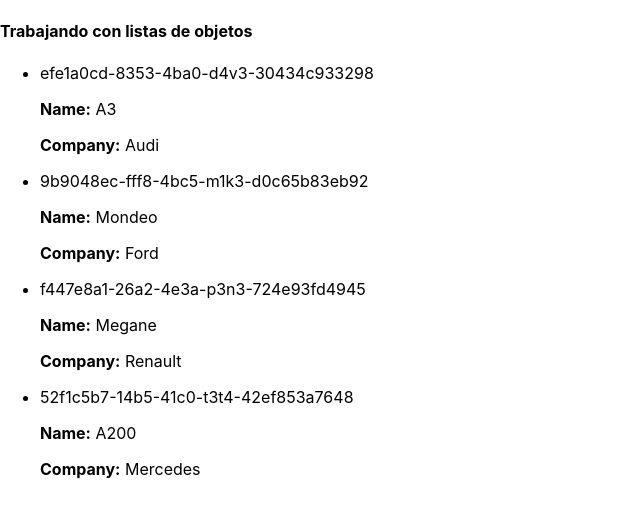
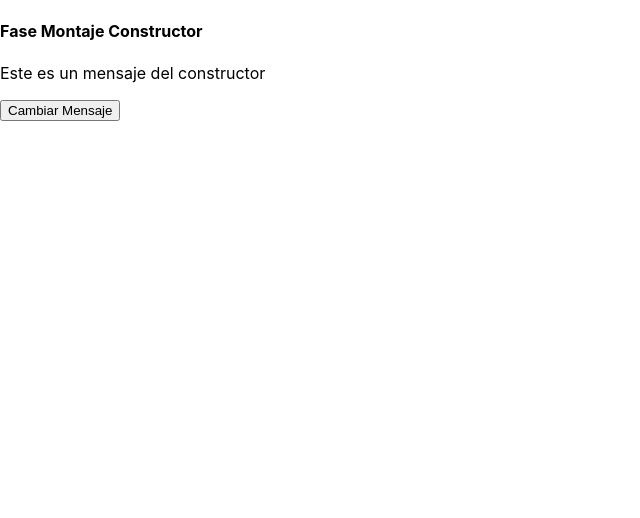
Before and after one commit to valemdz/proyectoReactJS, a React (Create React App) app: page / in a window 1280 px wide. Shown: the top 518 px of the page, without its empty margins (0-640 px from the left). Built offline with nearby package versions, Linux system fonts and the light colour scheme.

Commit message:
Contructor todo lo que implica

```diff
--- a/src/App.js
+++ b/src/App.js
@@ -1,18 +1,41 @@
 import React, { Component } from 'react';
-import List from './sections/lists';
-
-
 
 class  App extends Component {
+
+  /*constructor( ...params) {
+    super(...params);
+  }*/
+
+  constructor( props ){
+
+    /// Aca no se puede usar this.setState -> para actualizar un estado xq todavis no se ha
+    // creado el componente
+    super(props);
+    this.state = {
+      mensaje:'Este es un mensaje del constructor'
+    }
+
+    //Hacemos el bind del metodo
+    //this.handleButton = this.handleButton.bind( this );
+    //Tbien podemos hacerlo con arrow function
+  }
+
+  /*handleButton(){
+    this.setState( { mensaje:'Se hizo click en el button '})
+  }*/
+
+  handleButton = () => {
+    this.setState( { mensaje:'Se hizo click en el button '})
+  }
+
 
   render(){
 
      return ( <div className = "App" >
-
-            <h4>Trabajando con listas  de objetos </h4>
-            <List/>
-
-		</div>
+                  <h4> Fase Montaje Constructor </h4>
+                    <p>{ this.state.mensaje }</p>
+                    <button onClick={ this.handleButton } > Cambiar Mensaje  </button>
+              </div>
     );
 
   }
```
